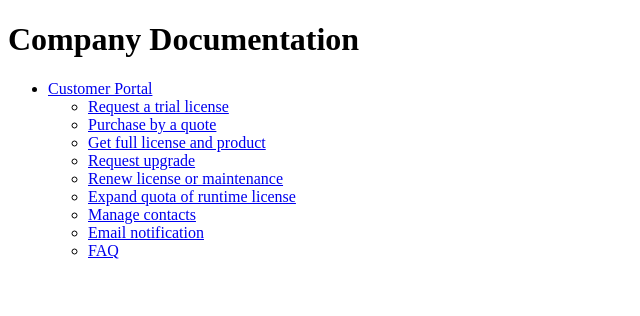
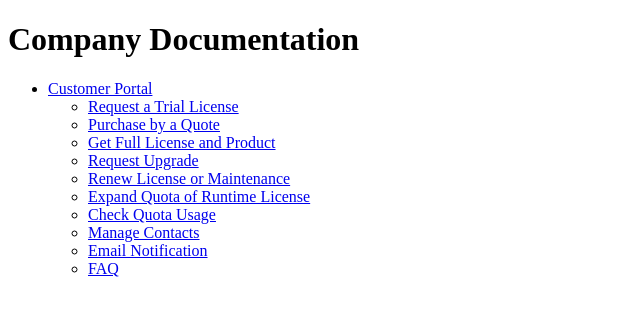
Before and after one commit to dynamsoft-docs/company-docs, a Jekyll site: the page built from index.md, in a window 1280 px wide, cut to the strip 208-964 px from the top of the page. Shown: the top 316 px of the strip, without its empty margins (0-640 px from the left). Built offline with Jekyll 4.4.1, drawn with Linux system fonts in a browser that asks for light colours; comment, search, counter and statistics services are not loaded.

Commit message:
Add 'Check Quota Usage' guide

```diff
--- a/index.md
+++ b/index.md
@@ -10,12 +10,13 @@ description: Documentation Homepage
 # Company Documentation
 
 - [Customer Portal](customer-portal/)
-    - [Request a trial license](customer-portal/trial-license.md)
-    - [Purchase by a quote](customer-portal/quote-purchase.md)
-    - [Get full license and product](customer-portal/full-license.md)
-    - [Request upgrade](customer-portal/request-upgrade.md)
-    - [Renew license or maintenance](customer-portal/renewal.md)
-    - [Expand quota of runtime license](customer-portal/expand-quota.md)
-    - [Manage contacts](customer-portal/manage-contacts.md)
-    - [Email notification](customer-portal/email-notification.md)
+    - [Request a Trial License](customer-portal/trial-license.md)
+    - [Purchase by a Quote](customer-portal/quote-purchase.md)
+    - [Get Full License and Product](customer-portal/full-license.md)
+    - [Request Upgrade](customer-portal/request-upgrade.md)
+    - [Renew License or Maintenance](customer-portal/renewal.md)
+    - [Expand Quota of Runtime License](customer-portal/expand-quota.md)
+    - [Check Quota Usage](customer-portal/quota-usage.md)
+    - [Manage Contacts](customer-portal/manage-contacts.md)
+    - [Email Notification](customer-portal/email-notification.md)
     - [FAQ](customer-portal/faq.md)
```
Also changed, not shown: customer-portal/index.md (+23 -12 lines), customer-portal/quota-usage.md (added, +57 -0 lines), assets/img/customer-portal-quota-usage-1.png (added), assets/img/customer-portal-quota-usage-2.png (added), assets/img/customer-portal-quota-usage-3.png (added), assets/img/customer-portal-quota-usage-4.png (added).
